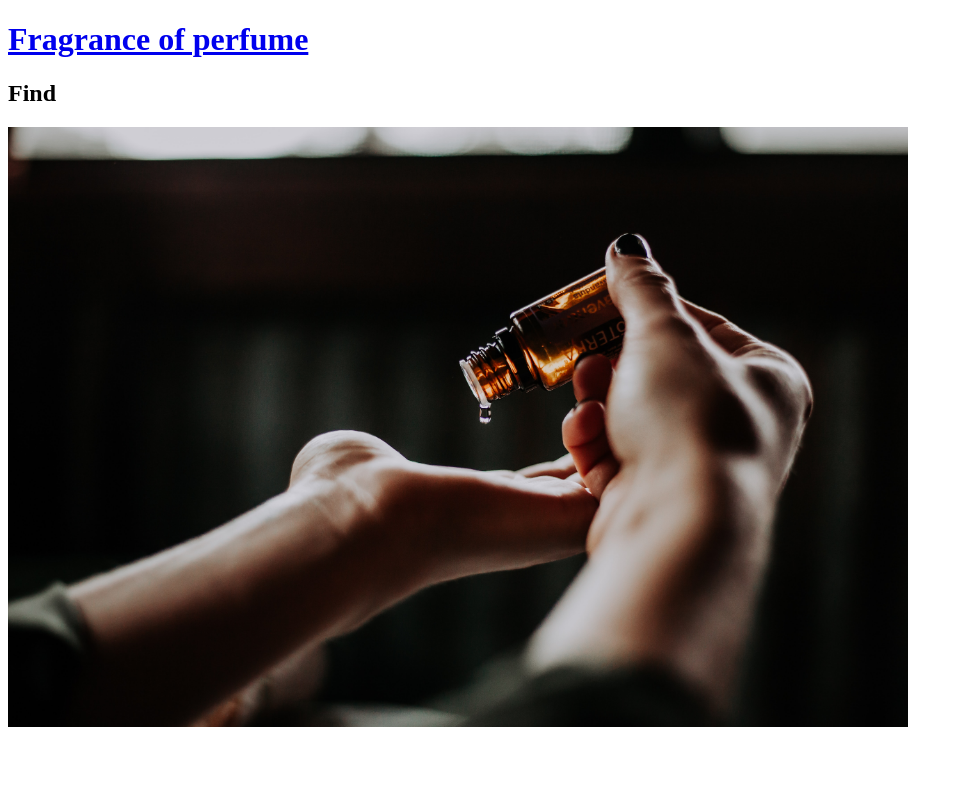
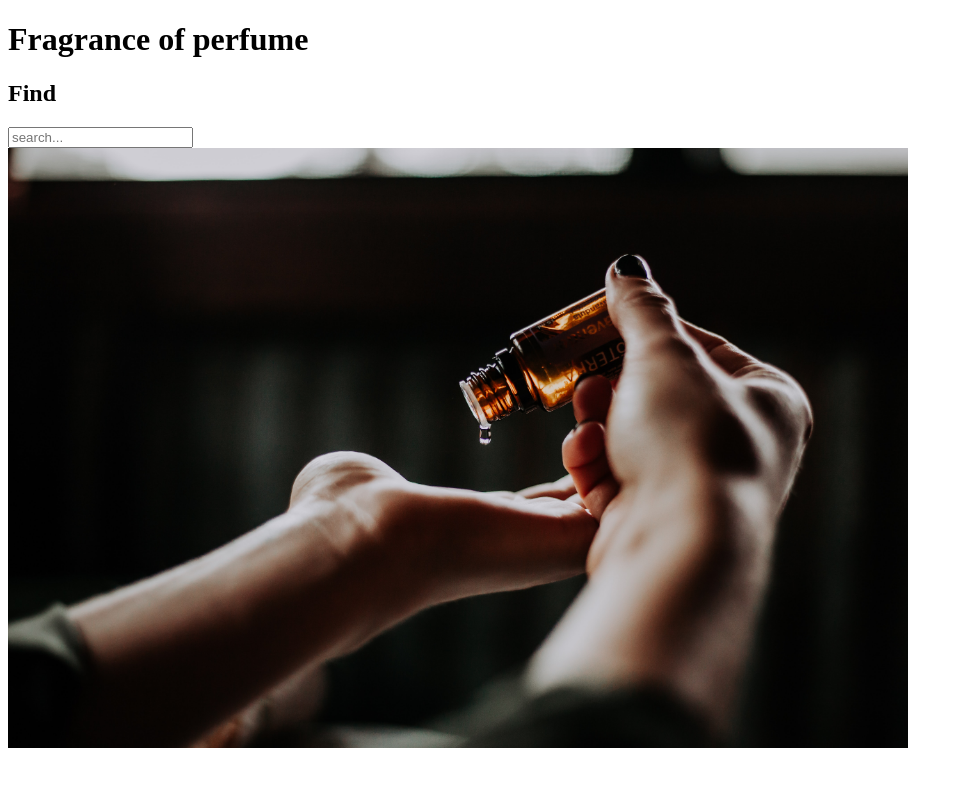
Before and after one commit to zizonemoi/Fragrance-of-perfume, a plain HTML site: page Find.html in a window 1280 px wide. Shown: the whole page, without its empty margins (0-963 px from the left). Drawn offline with Linux system fonts and the light colour scheme.

Commit message:
수정1
검색기능 추가

```diff
--- a/Find.html
+++ b/Find.html
@@ -3,10 +3,16 @@
 <head>
   <meta charest = "utf-8">
   <title>Fragrance of perfume</title>
+  <style>
+    a{color:black; text-decoration:none;}
+  </style>
 </head>
 <body>
   <a href="index.html"stlye="color:black;text-decoration:none;"><h1>Fragrance of perfume</h1></a>
     <h2>Find</h2>
+    <form>
+      <input type="text" name="search" placeholder="search...">
+    </form>
     <img src="fragrance.jpg" width = "900">
 </body>
 </html>
```
Also changed, not shown: Riview.html (+3 -0 lines).
